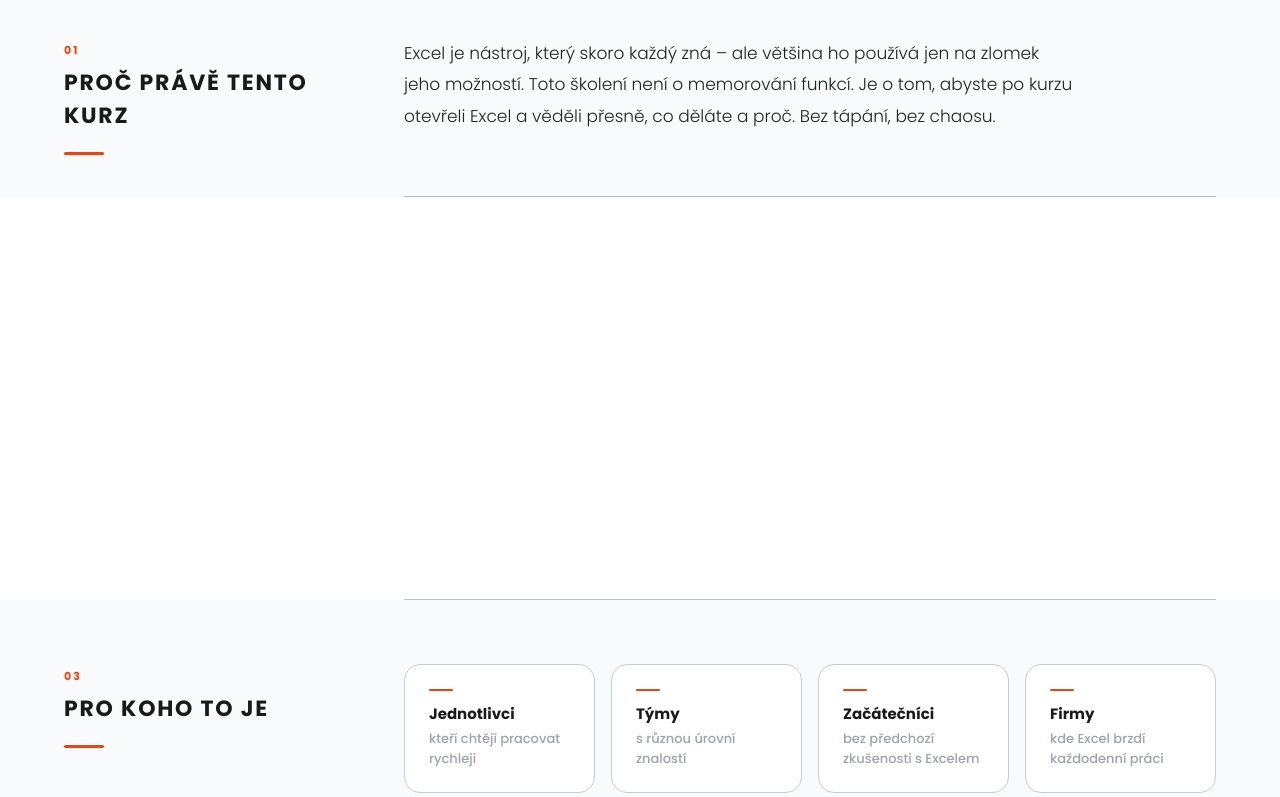
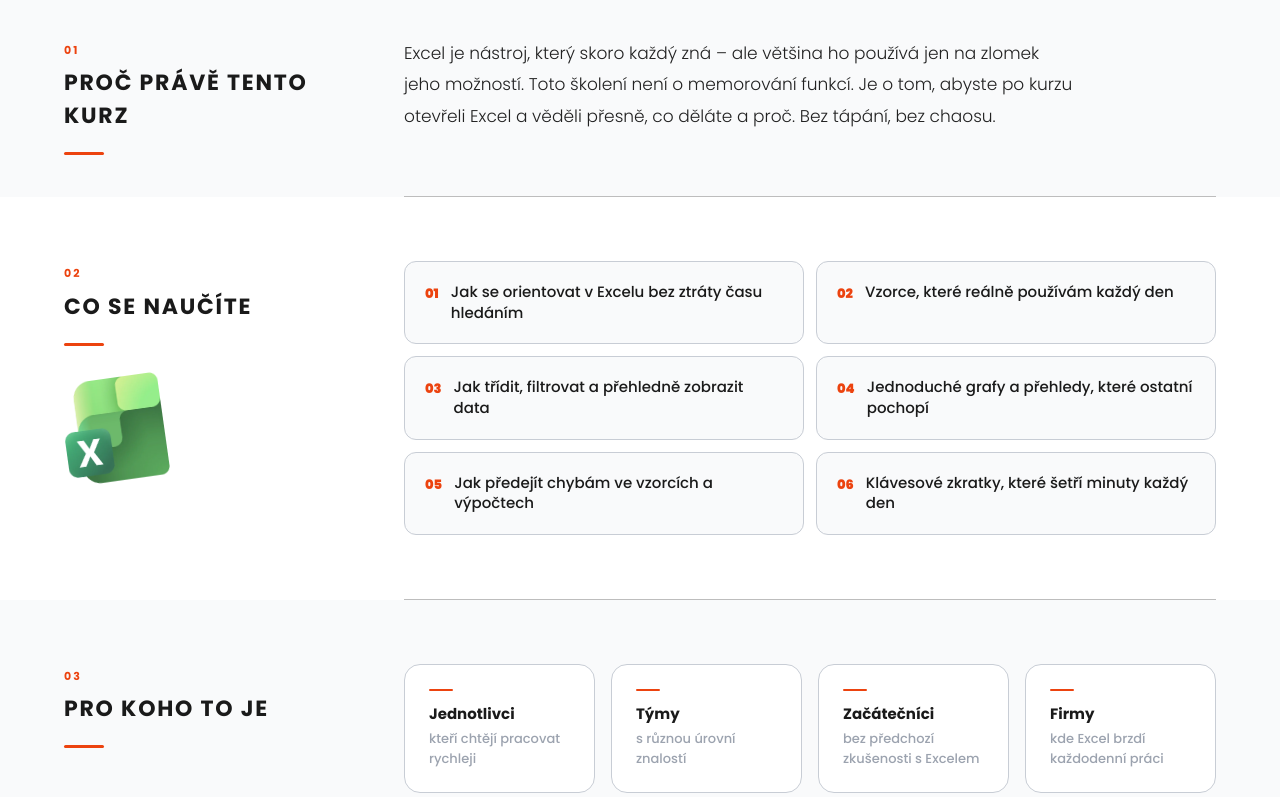
Before and after one commit to Tonbo-coder/antoninbouchal-web, a Next.js app: page /skoleni/excel-bez-chaosu in a window 1280 px wide. Shown: the part 637-1434 px from the top of the page. Built offline with nearby package versions, Linux system fonts and the light colour scheme.

Commit message:
Excel bez chaosu: fix Co se naucite section visibility (remove reveal classes without observer)
Co-Authored-By: Claude Sonnet 4.6 <noreply@anthropic.com>

```diff
--- a/components/ExcelBezChaosuDetail.tsx
+++ b/components/ExcelBezChaosuDetail.tsx
@@ -193,7 +193,7 @@ export default function ExcelBezChaosuDetail() {
           <div className="grid grid-cols-1 md:grid-cols-[220px_1fr] lg:grid-cols-[260px_1fr] gap-8 md:gap-10 lg:gap-20">
 
             {/* Left: label + tilted Excel icon */}
-            <div className="reveal-left flex md:flex-col md:items-start items-center gap-2 md:pt-1">
+            <div className="flex md:flex-col md:items-start items-center gap-2 md:pt-1">
               <span className="text-[11px] font-bold text-[var(--orange)] tracking-[0.2em] uppercase">02</span>
               <h2 className="text-[22px] font-bold uppercase tracking-[0.08em] text-[var(--text-dark)]">
                 Co se naučíte
@@ -212,7 +212,7 @@ export default function ExcelBezChaosuDetail() {
 
             {/* Right: content */}
             <div className="border-b border-[#bdbdbd] pb-14 md:pb-16">
-              <div className="reveal grid sm:grid-cols-2 gap-3">
+              <div className="grid sm:grid-cols-2 gap-3">
                 {learnItems.map((item, i) => (
                   <div
                     key={i}
```
